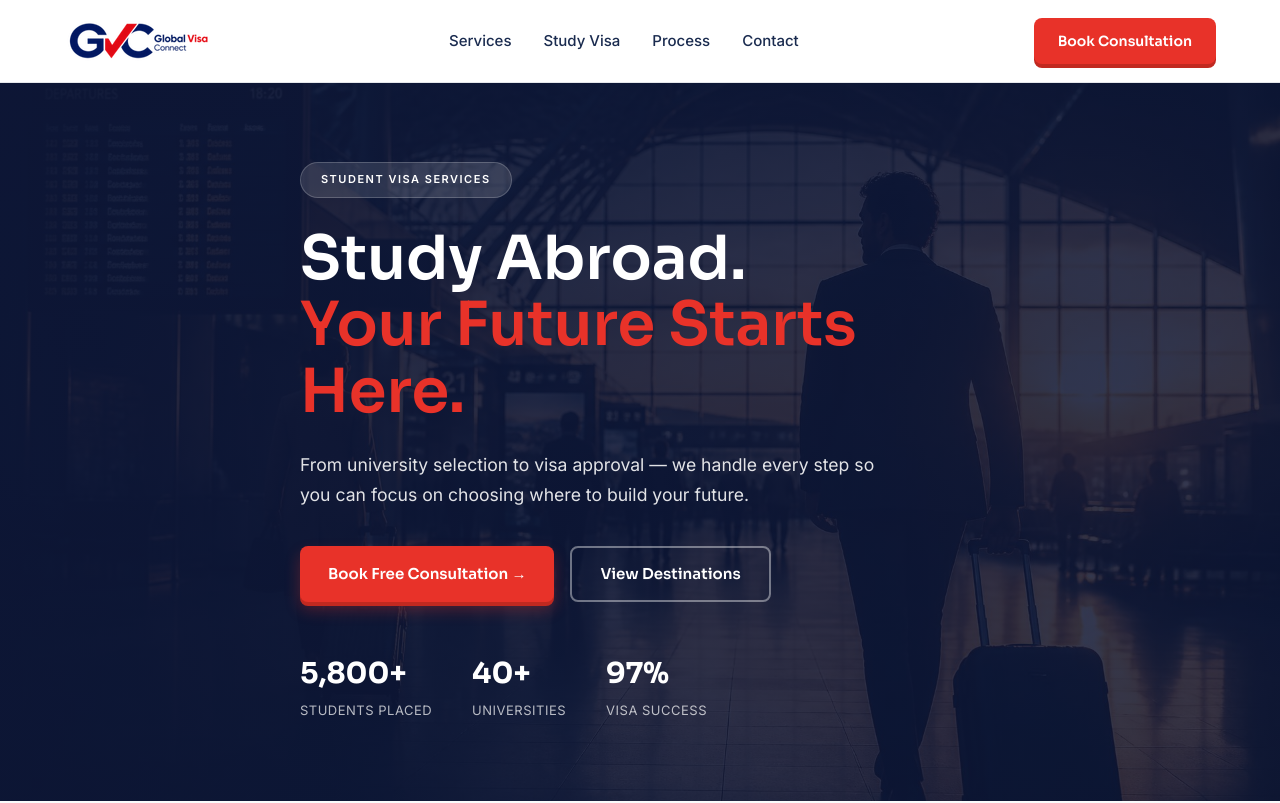
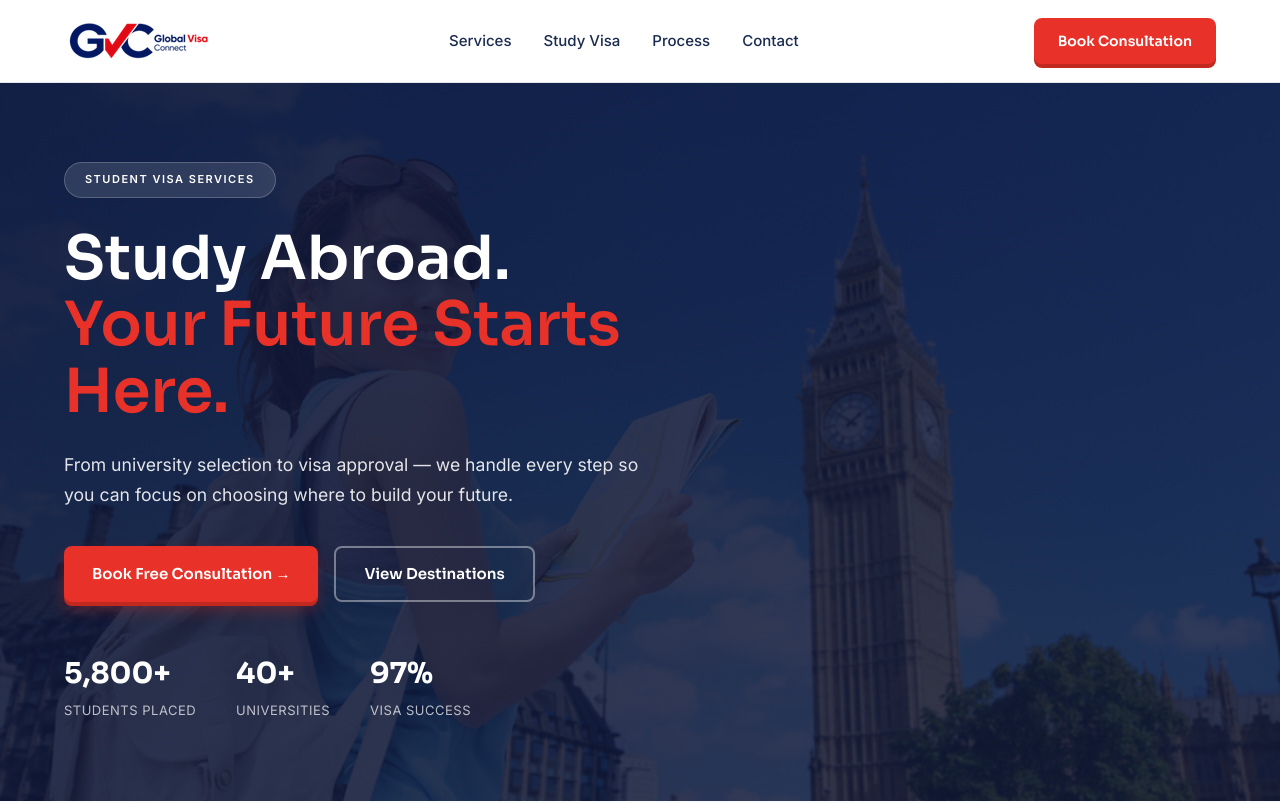
Before and after one commit to SocialThekaAccess/GVGlobalVisaconnect, a React (Vite) app: page /study-visa in a window 1280 px wide. Shown: the top 803 px of the page. Built offline with nearby package versions, Linux system fonts and the light colour scheme.

Commit message:
Add StudyVisa.png as hero background for Study Visa page

```diff
--- a/src/Components/StudyVisa.css
+++ b/src/Components/StudyVisa.css
@@ -104,7 +104,9 @@
   min-height: 88vh;
   display: flex;
   align-items: center;
-  background: url('../assets/HerosectionImg.png') center / cover no-repeat;
+  background-size: cover;
+  background-position: center;
+  background-repeat: no-repeat;
   margin-top: 82px;
 }
 
@@ -118,7 +120,12 @@
   position: relative;
   z-index: 2;
   color: white;
-  padding: 80px 24px;
+  padding: 80px 0;
+  max-width: 1200px;
+  margin: 0 auto;
+  width: 100%;
+  padding-left: 24px;
+  padding-right: 24px;
 }
 
 .sv-badge {
--- a/src/Components/StudyVisa.jsx
+++ b/src/Components/StudyVisa.jsx
@@ -1,3 +1,4 @@
+import studyVisaImg from '../assets/StudyVisa.png'
 import './StudyVisa.css'
 
 const programs = [
@@ -78,7 +79,7 @@ function StudyVisa() {
     <div className="sv-page">
 
       {/* Hero */}
-      <section className="sv-hero">
+      <section className="sv-hero" style={{ backgroundImage: `url(${studyVisaImg})` }}>
         <div className="sv-hero-overlay" />
         <div className="sv-container sv-hero-content">
           <span className="sv-badge">STUDENT VISA SERVICES</span>
```
Also changed, not shown: src/Components/Contact.css (added), src/Components/Contant.jsx (added).
